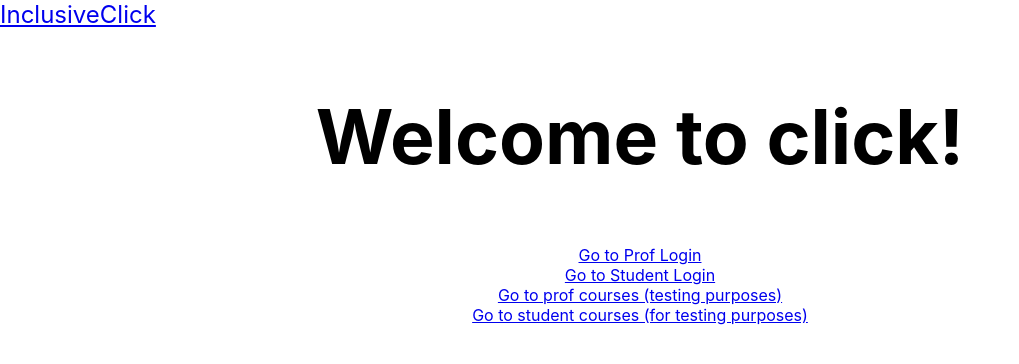
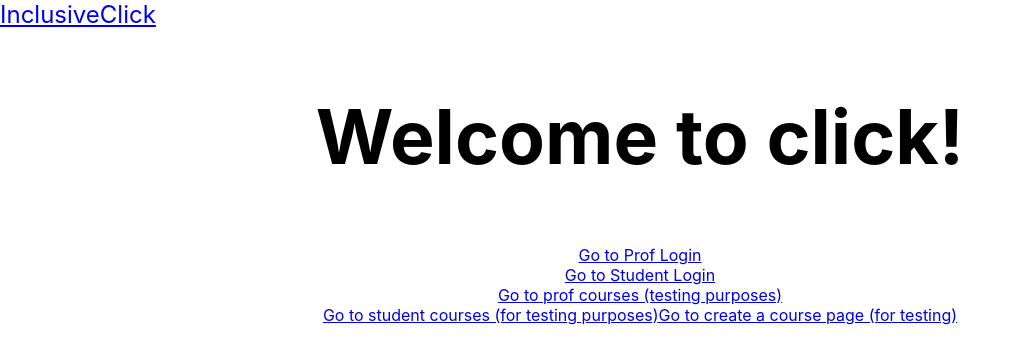
Before and after one commit to milesswu/inclusiveclick, a React (Create React App) app: page / in a window 1280 px wide. Shown: the top 364 px of the page, without its empty margins (0-1019 px from the left). Built offline with nearby package versions, Linux system fonts and the light colour scheme.

Commit message:
route for profcreatecourse

```diff
--- a/src/Pages/FrontPage.js
+++ b/src/Pages/FrontPage.js
@@ -21,6 +21,7 @@ class FrontPage extends React.Component {
                 <div className="FrontPage-Prof">
                 <Link to='/prof-courses'>Go to prof courses (testing purposes)</Link><br/>
                 <Link to='/student-courses'>Go to student courses (for testing purposes)</Link>
+                <Link to='/prof-courses/create'>Go to create a course page (for testing)</Link>
                 </div>
             </div>
         );
--- a/src/Routes.js
+++ b/src/Routes.js
@@ -8,6 +8,7 @@ import StudentRegister from './Pages/StudentRegister';
 import StudentCourses from './Pages/StudentCourses';
 import ProfCourses from './Pages/ProfCourses';
 import ProfCreatePoll from './Pages/ProfCreatePoll';
+import ProfCreateCourse from './Pages/ProfCreateCourse';
 
 class Routes extends React.Component {
     render() {
@@ -19,9 +20,11 @@ class Routes extends React.Component {
                 <Route path='/student-login' component={StudentLogin}/>
                 <Route path='/student-register' component={StudentRegister}/>
                 <Route path='/prof-courses' component={ProfCourses}/>
+                <Route path='/prof-courses/create' component={ProfCreateCourse}/>
                 <Route path='/student-courses' component={StudentCourses}/>
                 <Route path='/courses' component={StudentCourses}/>
                 <Route path='/prof-poll-create' component={ProfCreatePoll}/>
+
             </Switch>
         );
     }
```
